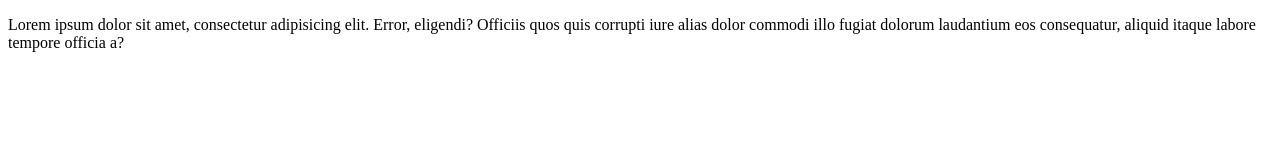
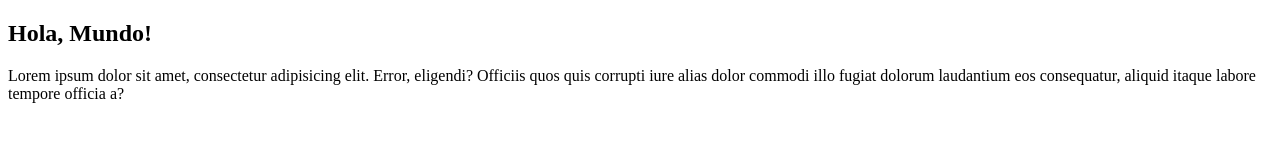
Before and after one commit to JorgeJPL/proyectoNode001, a plain HTML site: page index.html in a window 1280 px wide. Drawn offline with Linux system fonts and the light colour scheme.

Commit message:
Cambios agregamos un hola

```diff
--- a/index.html
+++ b/index.html
@@ -7,6 +7,7 @@
         <title>Hola</title>
     </head>
     <body>
+        <h2>Hola, Mundo!</h2>
         <p>
             Lorem ipsum dolor sit amet, consectetur adipisicing elit. Error, eligendi? Officiis quos quis corrupti iure alias dolor commodi illo fugiat dolorum laudantium eos consequatur, aliquid itaque labore tempore officia a?
         </p>
```
